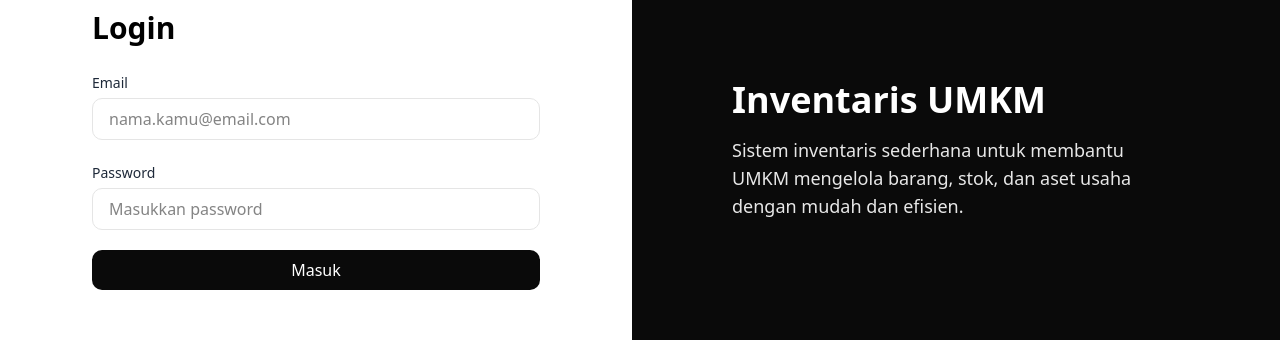
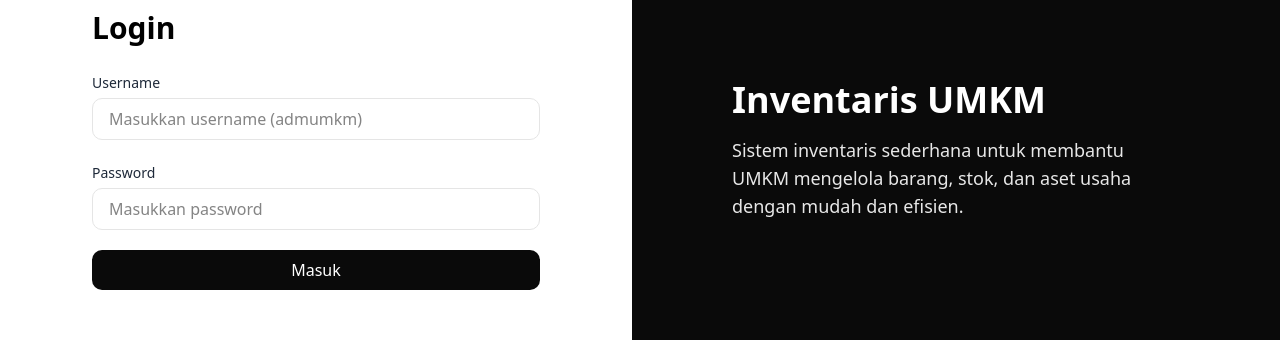
Before and after one commit to raihankr/inventaris-umkm-fe, a React (Vite) app: page /login in a window 1280 px wide. Shown: the part 250-590 px from the top of the page. Built offline with nearby package versions, Linux system fonts and the light colour scheme.

Commit message:
fetch-login

```diff
--- a/src/pages/Login/login.jsx
+++ b/src/pages/Login/login.jsx
@@ -1,48 +1,101 @@
-import { Link } from "react-router-dom";
+import { useState } from "react";
+import { useNavigate } from "react-router-dom";
 
 export default function LoginPage() {
+  const navigate = useNavigate();
+  const [username, setUsername] = useState("");
+  const [password, setPassword] = useState("");
+  const [loading, setLoading] = useState(false);
+  const [error, setError] = useState("");
+
+  const handleLogin = async (e) => {
+    e.preventDefault();
+    setLoading(true);
+    setError("");
+
+    try {
+      const res = await fetch(
+        "https://dev-inventaris-umkm-be.vercel.app/api/v1/auth/login",
+        {
+          method: "POST",
+          headers: {
+            "Content-Type": "application/json",
+          },
+          body: JSON.stringify({
+            username: username,
+            password: password,
+          }),
+        }
+      );
+
+      const data = await res.json();
+
+      if (!res.ok) {
+        setError(data.message || "Login gagal");
+        setLoading(false);
+        return;
+      }
+
+      localStorage.setItem("token", data.token);
+
+      navigate("/dashboard");
+    } catch (err) {
+      console.log(err);
+      setError("Terjadi kesalahan server");
+    } finally {
+      setLoading(false);
+    }
+  };
+
   return (
     <div className="min-h-screen flex flex-col md:flex-row bg-white">
 
-      {/* form kiri */}
+      {/* kiri */}
       <div className="flex-1 flex items-center justify-center p-8 bg-white">
         <div className="w-full max-w-md">
-          <h1 className="text-3xl font-bold mb-6 text-black">
-            Login
-          </h1>
+          <h1 className="text-3xl font-bold mb-6 text-black">Login</h1>
 
-          <form className="space-y-5" onSubmit={(e) => e.preventDefault()}>
+          <form className="space-y-5" onSubmit={handleLogin}>
             <div>
-              <label className="text-sm font-medium text-gray-800">Email</label>
+              <label className="text-sm font-medium text-gray-800">
+                Username
+              </label>
               <input
-                id="email"
-                name="email"
-                type="email"
-                className="w-full mt-1 px-4 py-2 border rounded-lg focus:outline-none focus:ring-2 focus:ring-black/30"
-                placeholder="nama.kamu@email.com"
+                id="username"
+                type="text"
+                className="w-full mt-1 px-4 py-2 border rounded-lg"
+                placeholder="Masukkan username (admumkm)"
+                value={username}
+                onChange={(e) => setUsername(e.target.value)}
               />
             </div>
 
             <div>
-              <label className="text-sm font-medium text-gray-800">Password</label>
+              <label className="text-sm font-medium text-gray-800">
+                Password
+              </label>
               <input
                 id="password"
-                name="password"
                 type="password"
-                className="w-full mt-1 px-4 py-2 border rounded-lg focus:outline-none focus:ring-2 focus:ring-black/30"
+                className="w-full mt-1 px-4 py-2 border rounded-lg"
                 placeholder="Masukkan password"
+                value={password}
+                onChange={(e) => setPassword(e.target.value)}
               />
             </div>
 
-            <Link
-              to="/dashboard"
-              className="block w-full text-center py-2 rounded-lg text-white transition-all"
-              style={{
-                backgroundColor: "var(--foreground)",
-              }}
+            {error && (
+              <p className="text-red-600 text-sm">{error}</p>
+            )}
+
+            <button
+              type="submit"
+              className="block w-full text-center py-2 rounded-lg text-white"
+              style={{ backgroundColor: "var(--foreground)" }}
+              disabled={loading}
             >
-              Masuk
-            </Link>
+              {loading ? "Memproses..." : "Masuk"}
+            </button>
           </form>
         </div>
       </div>
@@ -50,9 +103,7 @@ export default function LoginPage() {
       {/* kanan */}
       <div
         className="hidden md:flex flex-1 items-center justify-center p-10"
-        style={{
-                backgroundColor: "var(--foreground)",
-              }}
+        style={{ backgroundColor: "var(--foreground)" }}
       >
         <div className="max-w-md text-white">
           <h2 className="text-4xl font-bold mb-4">Inventaris UMKM</h2>
```
Also changed, not shown: 1 other file (tests, documents, lock files or other folders).
